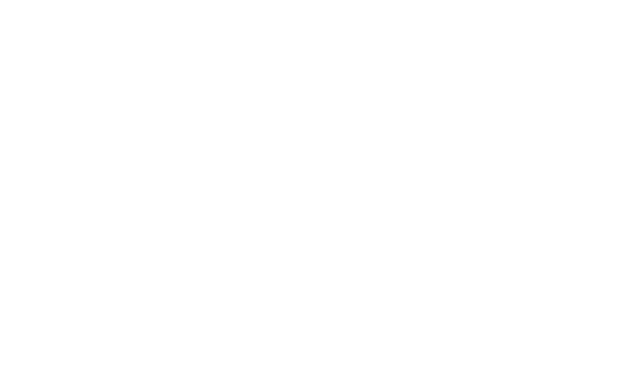
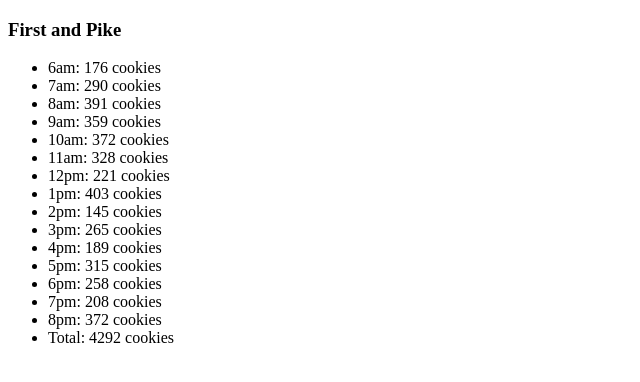
Before and after one commit to jpumph029/cookie-stand, a plain HTML site: page sales.html in a window 1280 px wide. Shown: the whole page, without its empty margins (0-640 px from the left). Drawn offline with Linux system fonts and the light colour scheme.

Commit message:
calculated and stored the simulated amounts of cookies purchased for each hour for ONE store

```diff
--- a/app.js
+++ b/app.js
@@ -1,49 +1,57 @@
 
-first_pike = {
-    name: '1st and Pike',
-    minCustomers: 23,
-    maxCustomers: 65,
-    averageCookiesBought: 6.3,
-    hours: ['6am', '7am', '8am', '9am', '10am', '11am', '12pm', '1pm', '2pm', '3pm', '4pm', '5pm', '6pm', '7pm', '8pm'],
+var first_pike = {
+  name: 'First and Pike',
+  minCustPerHour: 23,
+  maxCustPerHour: 65,
+  avgCookiesPerCust: 6.3,
+  custPerHour: [],
+  cookiesPerHour: [],
+  hoursOpen: ['6am', '7am', '8am', '9am', '10am', '11am', '12pm', '1pm', '2pm', '3pm', '4pm', '5pm', '6pm', '7pm', '8pm'],
+  dailyTotal: 0,
+
+  getRandomCustPerHour: function (min, max) {
+    for (var i = 0; i < this.hoursOpen.length; i++) {
+      var randomCust = Math.floor(Math.random() * (max - min + 1) + min);
+      this.custPerHour.push(randomCust);
+    }
+  },
+  getHourlySales: function () {
+    // line below will populate custPerHour
+    this.getRandomCustPerHour(this.minCustPerHour, this.maxCustPerHour);
+
+    for (var i = 0; i < this.hoursOpen.length; i++) {
+      var perHour = Math.round(this.custPerHour[i] * this.avgCookiesPerCust);
+      this.cookiesPerHour.push(perHour);
+      this.dailyTotal += perHour;
+    }
 
 
-    averageCustomersPerHour: function () {
-        return Math.floor(Math.random() * (this.maxCustomers - this.minCustomers) + this.minCustomers);
-    },
-    totalCookies: function () {
-        var sum = 0;
-        for (var lochours = 0; lochours <= 14; lochours++) {
-            var totalCookies = Math.floor(this.averageCookiesBought * this.averageCustomersPerHour());
-            console.log("FUCKING COOKIES", totalCookies)
-            sum = sum + totalCookies;
-        };
-        console.log("totalcookies", sum);
-        console.log("average customers", this.averageCustomersPerHour());
-    },
-    render() {
-        var container = document.createElement('section');
-        var storeName = document.createElement('h3');
-        var timeCookies = document.createElement('ul');
+  },
+  render: function () {
+    // Line below will generate hourly sales, which also generates customers per hour
+    this.getHourlySales();
+    // this line anchors the render function to the document
+    var main = document.getElementById('main-content');
+    var container = document.createElement('section');
 
+var heading = document.createElement('h3');
+    heading.textContent = this.name;
+    container.appendChild(heading);
 
-        storeName.textContent = this.name;
-        var varKeeper = 0;
-        for (i = 0; i < this.hours.length; i++) {
-            var varRan = this.averageCustomersPerHour();
-            varKeeper += varRan;
-            var listHours = document.createElement('li')
-            listHours.textContent = `${this.hours[i]}: ${varRan} Cookies`;
-            timeCookies.appendChild(listHours);
-        }
-        var displayTotal = document.createElement('li');
-        displayTotal.textContent = `Total: ${this.sum} cookies`;
-        timeCookies.appendChild(displayTotal);
+    var ulEl = document.createElement('ul');
 
-        container.appendChild(storeName);
-        container.appendChild(timeCookies);
+    for (var i = 0; i < this.hoursOpen.length; i++) {
+      var li = document.createElement('li');
+      li.textContent = `${this.hoursOpen[i]}: ${this.cookiesPerHour[i]} cookies`;
+      ulEl.appendChild(li);
+    };
 
-        var mainEl = document.getElementById('main-content');
-        mainEl.appendChild(container);
-    }
+    var total = document.createElement('li');
+    total.textContent = `Total: ${this.dailyTotal} cookies`;
+    ulEl.appendChild(total);
+
+    container.appendChild(ulEl);
+    main.appendChild(container);
+  },
 };
-// first_pike.render();
+first_pike.render();
--- a/sales.html
+++ b/sales.html
@@ -2,10 +2,10 @@
 <html>
 <head>
     <title>Page Title</title>
-    <link rel="stylesheet" type="text/css" media="screen" href="./style/stylesheet.css" />
-    <script src="app.js"></script>
+    <link rel="stylesheet" type="text/css" media="screen" href="./style/stylesheet.css">
 </head>
 <body>
-    <main id='main-content'></main>
+    <main id = 'main-content'></main>
+    <script src="app.js"></script>
 </body>
 </html>
```
